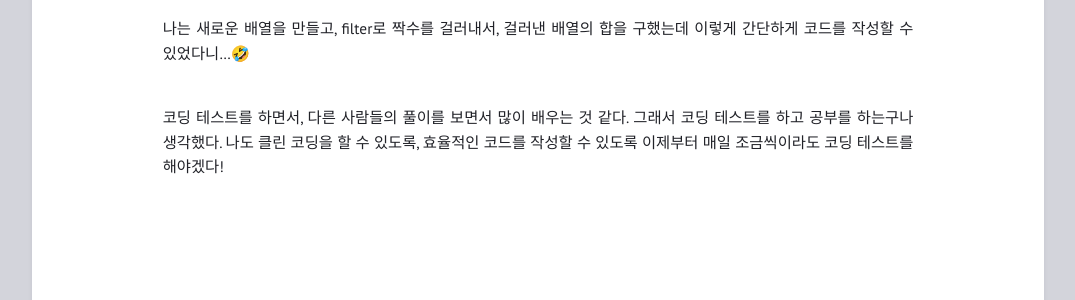
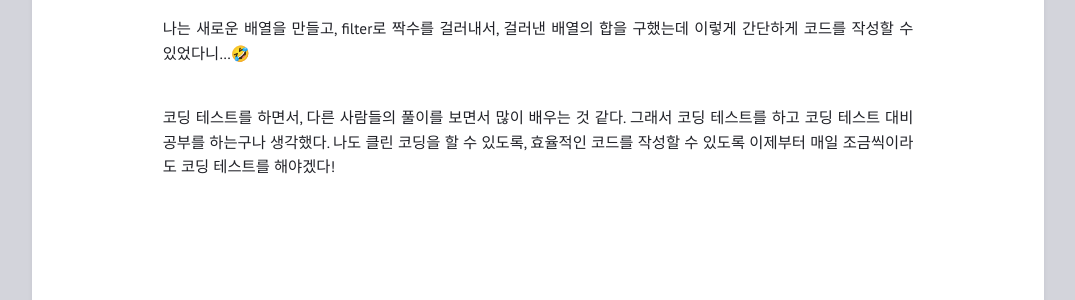
Before and after one commit to feb-dain/feb-dain.github.io, a Jekyll site: the page built from _posts/2022-10-14-started-taking-coding-tests.md, in a window 1280 px wide. Shown: the part 1791-2091 px from the top of the page, without its empty margins (102-1177 px from the left). Built offline with Jekyll 4.4.1, drawn with Linux system fonts in a browser that asks for light colours; comment, search, counter and statistics services are not loaded.

Commit message:
Update 2022-10-14-started-taking-coding-tests.md

```diff
--- a/_posts/2022-10-14-started-taking-coding-tests.md
+++ b/_posts/2022-10-14-started-taking-coding-tests.md
@@ -79,7 +79,7 @@ function solution(n){
 이렇게 간단하게 코드를 작성할 수 있었다니...🤣 <br>
 <br>
 
-코딩 테스트를 하면서, 다른 사람들의 풀이를 보면서 많이 배우는 것 같다. 그래서 코딩 테스트를 하고 공부를 하는구나 생각했다.
+코딩 테스트를 하면서, 다른 사람들의 풀이를 보면서 많이 배우는 것 같다. 그래서 코딩 테스트를 하고 코딩 테스트 대비 공부를 하는구나 생각했다.
 나도 클린 코딩을 할 수 있도록, 효율적인 코드를 작성할 수 있도록 이제부터 매일 조금씩이라도 코딩 테스트를 해야겠다!
 
 <br>
```
